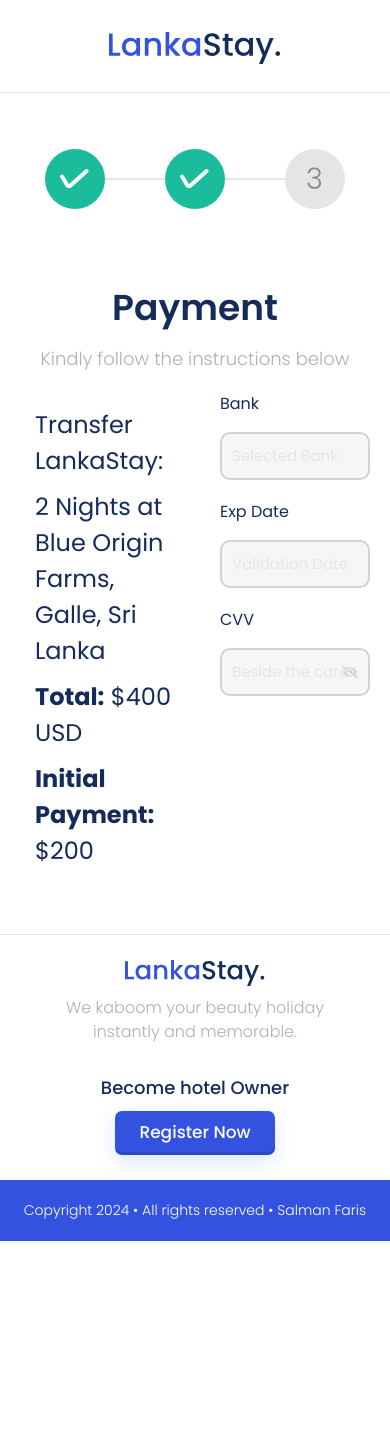
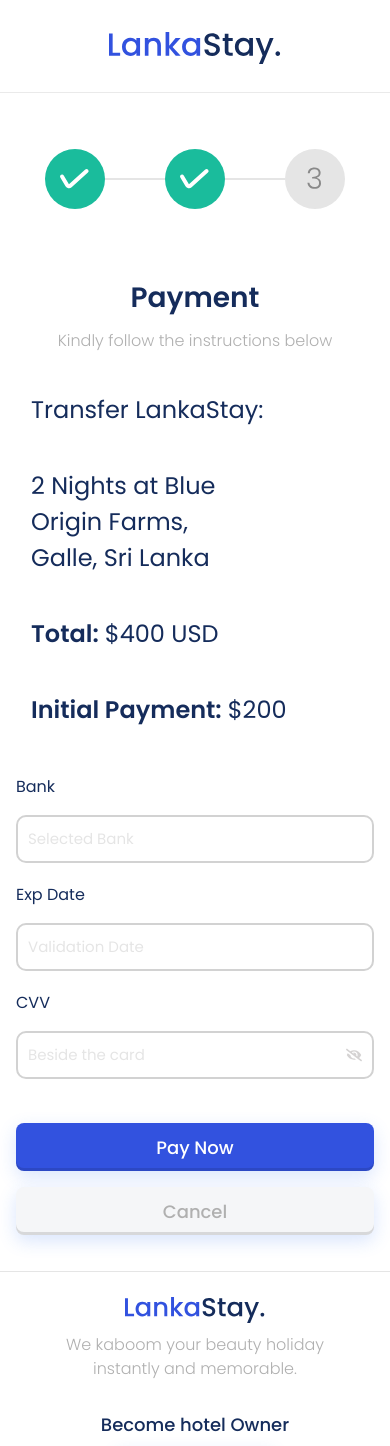
Before and after one commit to archis-academy/november-frontend-lankastay-1, a React (Vite) app: page /payment in a window 390 px wide. Shown: the top 1446 px of the page. Before the commit the page ends 1241 px from the top, so only its background shows below. Built offline with nearby package versions, Linux system fonts and the light colour scheme; no server answers.

Commit message:
[N0-41] - tamamlandı

```diff
--- a/src/Components/PaymentScreen/PaymentScreen.jsx
+++ b/src/Components/PaymentScreen/PaymentScreen.jsx
@@ -1,17 +1,18 @@
 import React from 'react';
 import styles from './PaymentScreen.module.scss';
-import Button from '../Button/Button';
 import Input from '../inputComponent/Input';
 
 const PaymentScreen = () => {
   return (
     <div className={styles['payment-screen']}>
       <h1 className={styles['payment-screen__title']}>Payment</h1>
+
       <p className={styles['payment-screen__subtitle']}>
         Kindly follow the instructions below
       </p>
 
       <div className={styles['payment-screen__content']}>
+
         <div className={styles['payment-screen__summary']}>
           <h3>Transfer LankaStay:</h3>
 
@@ -22,31 +23,59 @@
           </p>
 
           <p className={styles['payment-screen__price']}>
-            <strong>Total:</strong> $400 USD
+            <span className={styles['payment-screen__price-label']}>
+              Total:
+            </span>
+            <span className={styles['payment-screen__price-value']}>
+              $400 USD
+            </span>
           </p>
 
           <p className={styles['payment-screen__price']}>
-            <strong>Initial Payment:</strong> $200
+            <span className={styles['payment-screen__price-label']}>
+              Initial Payment:
+            </span>
+            <span className={styles['payment-screen__price-value']}>
+              $200
+            </span>
           </p>
         </div>
 
+
         <form className={styles['payment-screen__form']}>
           <div className={styles['payment-screen__input-group']}>
-            <label>Bank</label>
-            <Input placeholder="Selected Bank" />
+            <label htmlFor="bank">Bank</label>
+            <Input id="bank" placeholder="Selected Bank" />
           </div>
 
           <div className={styles['payment-screen__input-group']}>
-            <label>Exp Date</label>
-            <Input placeholder="Validation Date" />
+            <label htmlFor="expDate">Exp Date</label>
+            <Input id="expDate" placeholder="Validation Date" />
           </div>
 
           <div className={styles['payment-screen__input-group']}>
-            <label>CVV</label>
-            <Input type="password" placeholder="Beside the card" />
+            <label htmlFor="cvv">CVV</label>
+            <Input
+              id="cvv"
+              type="password"
+              placeholder="Beside the card"
+            />
           </div>
         </form>
+      </div>
 
+
+      <div className={styles['payment-screen__actions']}>
+        <button type="button" className={styles['payment-screen__pay-button']}>
+          Pay Now
+        </button>
+
+        <button
+          type="button"
+          className={styles['payment-screen__cancel-button']}
+        >
+          Cancel
+        </button>
       </div>
     </div>
   );
--- a/src/Components/PaymentScreen/PaymentScreen.module.scss
+++ b/src/Components/PaymentScreen/PaymentScreen.module.scss
@@ -3,7 +3,6 @@
   margin: 20px auto;
   padding: 20px;
   border-radius: 8px;
-  font-family: Arial, sans-serif;
 
   &__title {
     font-family: $primary-font;
@@ -19,7 +18,7 @@
     font-size: 18px;
     color: $color-text-muted;
     text-align: center;
-    margin-bottom: 20px;
+    margin-bottom: 40px;
     font-weight: 300;
   }
 
@@ -27,21 +26,21 @@
     display: flex;
     justify-content: space-between;
     margin-top: 20px;
+    gap: 40px;
   }
 
   &__summary {
     flex: 1;
-    margin-right: 20px;
     padding: 15px;
-    gap: 22px;
-
+    display: flex;
+    flex-direction: column;
+    gap: 40px;
 
     h3 {
       font-family: $primary-font;
       font-size: 24px;
       font-weight: 400;
       color: $color-navy;
-      margin-bottom: 5px;
     }
 
     p {
@@ -49,33 +48,34 @@
       font-size: 24px;
       font-weight: 400;
       color: $color-navy;
-      margin: 10px 0;
+    }
   }
 
-    br {
+  /* ✅ PRICE STYLES (FIXED) */
+  &__price {
     font-family: $primary-font;
     font-size: 24px;
     font-weight: 400;
     color: $color-navy;
-      font-weight: bold;
+    display: flex;
+    gap: 6px;
   }
+
+  &__price-label {
+    font-weight: 600;
+  }
+
+  &__price-value {
+    font-weight: 400;
   }
 
   &__form {
     flex: 1;
     display: flex;
     flex-direction: column;
-
-    input {
-      background-color: #F5F6F8;
-      align-items: center;
-      padding: 8px;
-      border: 1px solid #ccc;
-      border-radius: 4px;
-      font-size: 1em;
   }
 
-    .payment-screen__input-group {
+  &__input-group {
     display: flex;
     flex-direction: column;
     margin-bottom: 20px;
@@ -83,11 +83,150 @@
     label {
       font-family: $primary-font;
       margin-bottom: 8px;
-        font-weight: 400;
       font-size: 16px;
-        color:#152C5B;
+      color: #152c5b;
     }
   }
 
+  /* INPUT WRAPPER */
+  .inputDiv {
+    background-color: #f5f6f8;
+    border-radius: 12px;
+    padding: 0 16px;
+    height: 45px;
+    display: flex;
+    align-items: center;
+
+    input {
+      width: 100%;
+      height: 100%;
+      border: none;
+      background: transparent;
+      font-size: 16px;
+      font-family: $primary-font;
+      color: #152c5b;
+
+      &::placeholder {
+        color: #d3d6dc;
+      }
+
+      &:focus {
+        outline: none;
       }
     }
+
+    &:focus-within {
+      background-color: #ffffff;
+      box-shadow: 0 0 0 1.5px rgba(21, 44, 91, 0.2);
+    }
+  }
+
+  /* ACTIONS */
+  &__actions {
+    margin-top: 40px;
+    display: flex;
+    flex-direction: column;
+    align-items: center;
+    gap: 16px;
+  }
+ &__pay-button {
+    width: 280px;
+    height: 48px;
+    background: $color-primary;
+    font-weight: 500;
+    font-size: 18px;
+    padding: 10px 28px;
+    border-radius: 8px;
+    border: none;
+    cursor: pointer;
+    box-shadow:
+      inset 0 -3px 0 rgba(0, 0, 0, 0.12),
+      0 6px 18px rgba(43, 110, 246, 0.18);
+    transition:
+      transform 0.12s ease,
+      box-shadow 0.12s ease,
+      filter 0.12s ease;
+    outline: none;
+    color: $white;
+    font-family: $primary-font;
+
+    &:hover,
+    &:focus {
+      transform: translateY(-3px);
+      box-shadow: 0 12px 26px rgba(43, 110, 246, 0.2);
+      filter: brightness(1.03);
+    }
+
+    &:active {
+      transform: translateY(0);
+      box-shadow: inset 0 3px 8px rgba(0, 0, 0, 0.18);
+      filter: brightness(0.98);
+    }
+  }
+
+   &__cancel-button {
+    width: 280px;
+    height: 48px;
+    background: #f5f6f8;
+    font-weight: 500;
+    font-size: 18px;
+    padding: 10px 28px;
+    border-radius: 8px;
+    border: none;
+    cursor: pointer;
+    box-shadow:
+      inset 0 -3px 0 rgba(0, 0, 0, 0.12),
+      0 6px 18px rgba(43, 110, 246, 0.18);
+    transition:
+      transform 0.12s ease,
+      box-shadow 0.12s ease,
+      filter 0.12s ease;
+    outline: none;
+    color: $color-text-muted;
+    font-family: $primary-font;
+
+    &:hover,
+    &:focus {
+      transform: translateY(-3px);
+      box-shadow: 0 12px 26px rgba(43, 110, 246, 0.2);
+      filter: brightness(1.03);
+    }
+
+    &:active {
+      transform: translateY(0);
+      box-shadow: inset 0 3px 8px rgba(0, 0, 0, 0.18);
+      filter: brightness(0.98);
+    }
+  }
+
+
+  @media (max-width: 768px) {
+    &__content {
+      flex-direction: column;
+      gap: 32px;
+    }
+
+    &__actions {
+      margin-top: 24px;
+    }
+  }
+
+
+  @media (max-width: 480px) {
+    padding: 16px;
+
+    &__title {
+      font-size: 28px;
+    }
+
+    &__subtitle {
+      font-size: 16px;
+      margin-bottom: 24px;
+    }
+
+    &__pay-button,
+    &__cancel-button {
+      width: 100%;
+    }
+  }
+}
```
Lines whose indentation alone changed are shown as unchanged.
